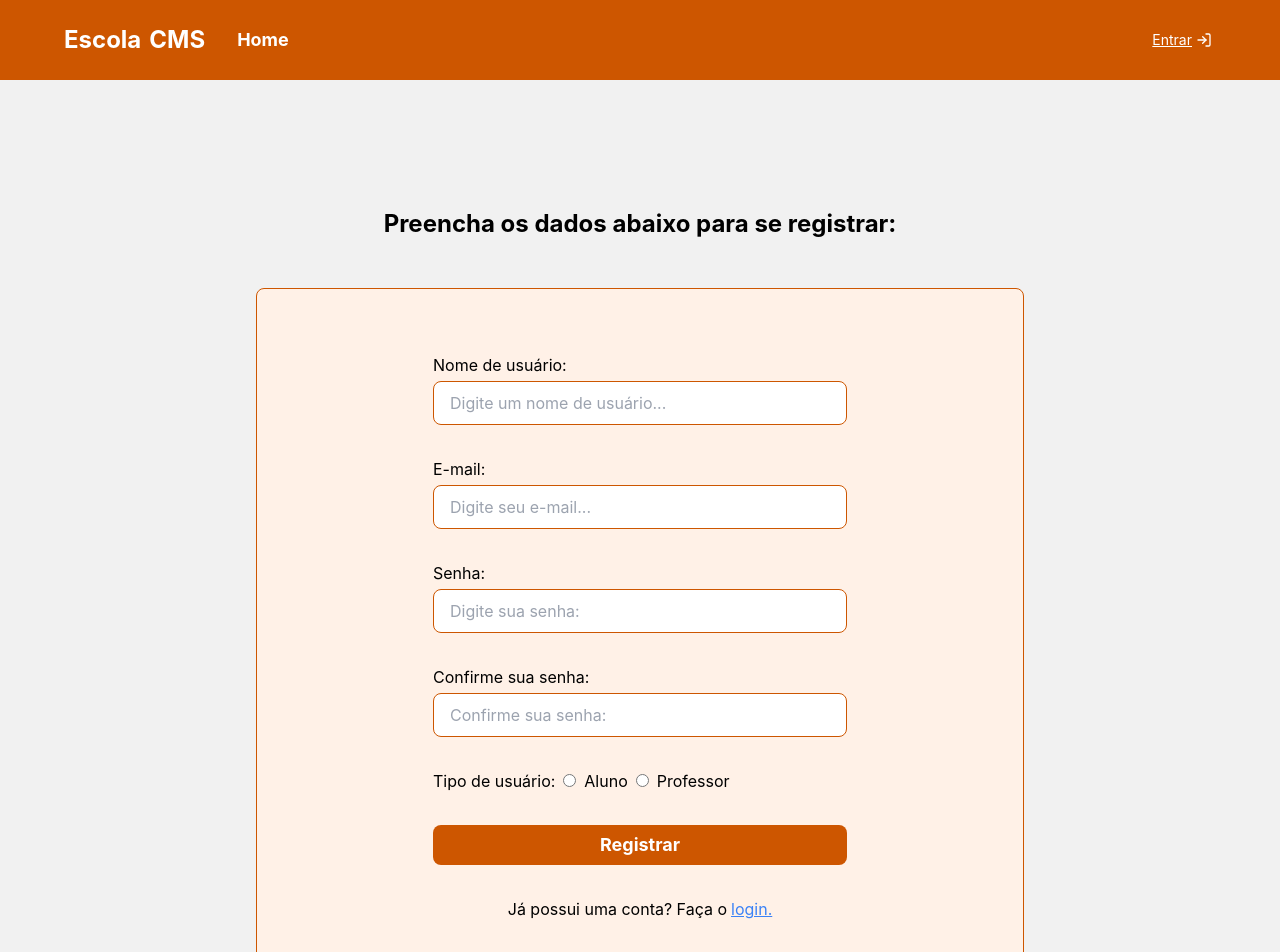
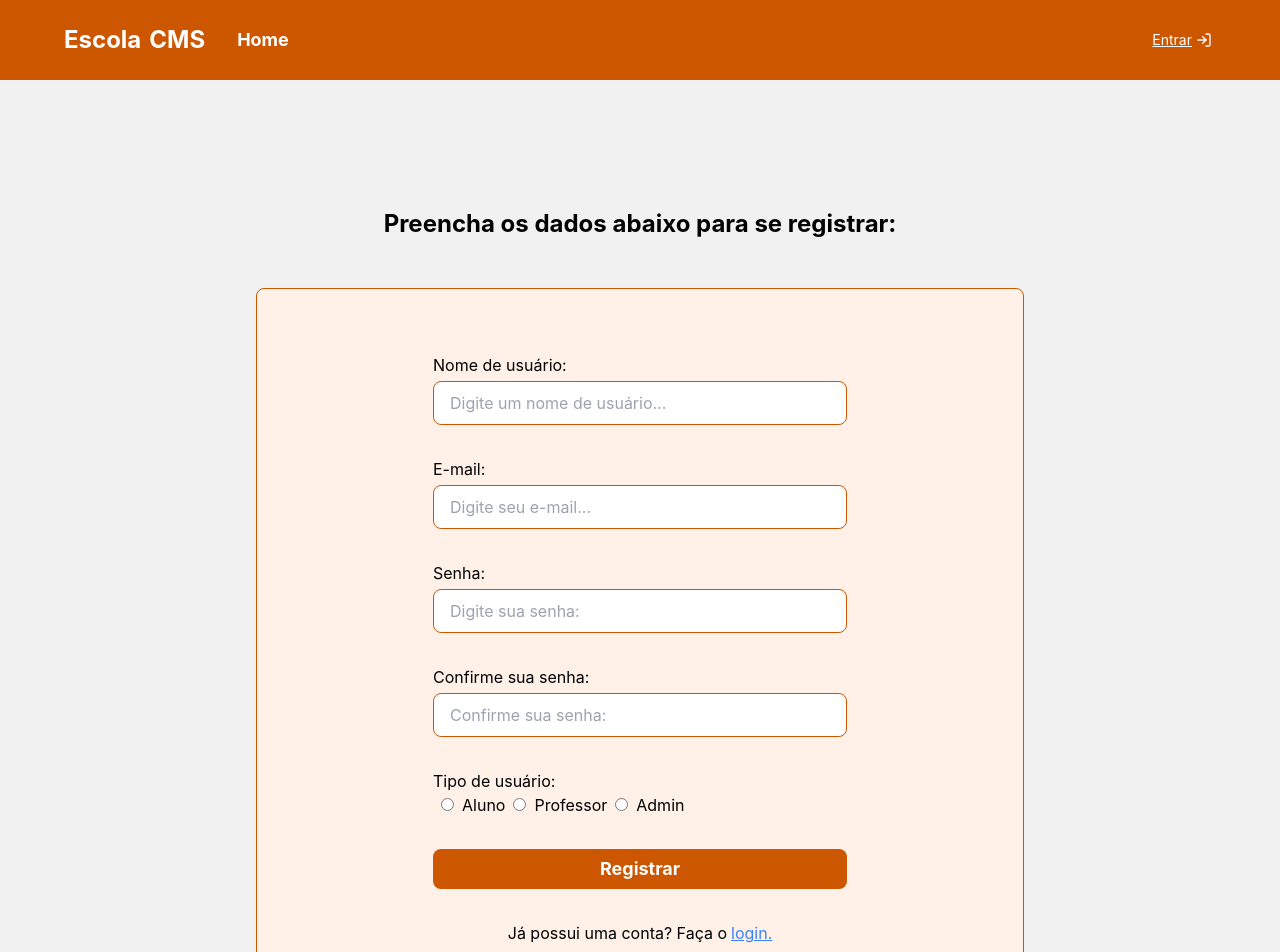
Before and after one commit to ammtsz/fiap-challenge-frontend, a Next.js app: page /signup in a window 1280 px wide. Shown: the top 952 px of the page. Built offline with nearby package versions, Linux system fonts and the light colour scheme; no server answers.

Commit message:
feat: add formik to login page + form validations feedback

```diff
--- a/src/app/globals.css
+++ b/src/app/globals.css
@@ -115,20 +115,31 @@ body {
   hover:bg-danger_hover
 }
 
-.input {
+.input_base {
   @apply
   w-full
   h-11
   min-h-11
   rounded-lg
-  border-primary
-  border
   bg-white
   px-4
   flex
   items-center
   text-primary
   font-normal
+}
+
+.input {
+  @apply
+  input_base
+  border-primary
+  border
+}
+.input_error {
+  @apply
+  input_base
+  border-2
+  border-red-500
 }
 
 input[type="search"] {
--- a/src/app/login/hooks/useLogin.tsx
+++ b/src/app/login/hooks/useLogin.tsx
@@ -1,37 +1,45 @@
 import { login } from '@/api/auth';
 import { usePostsContext, useUserContext } from '@/contexts';
 import { useRouter } from 'next/navigation';
+import { useFormik } from 'formik';
+import * as Yup from 'yup';
 import { useState } from 'react';
 
 export const useLogin = () => {
-  const [email, setEmail] = useState('');
-  const [password, setPassword] = useState('');
-
   const { loadLoggedUser } = useUserContext();
   const { searchPosts } = usePostsContext();
   const router = useRouter();
+  const [error, setError] = useState<string>('');
 
-  const handleLogin: React.FormEventHandler<HTMLFormElement> = async (
-    event
-  ) => {
-    event.preventDefault();
+  const formik = useFormik({
+    initialValues: {
+      email: '',
+      password: '',
+    },
+    validationSchema: Yup.object({
+      email: Yup.string()
+        .email('E-mail inválido')
+        .required('Campo obrigatório'),
+      password: Yup.string().required('Campo obrigatório'),
+    }),
+    validateOnChange: false,
+    validateOnBlur: false,
+    onSubmit: (values) => {
+      handleLogin(values);
+    },
+  });
 
-    const response = await login(email, password);
+  const handleLogin = async (values: { email: string; password: string }) => {
+    const response = await login(values.email, values.password);
 
     if (response.success) {
       await loadLoggedUser();
       searchPosts();
       router.push('/');
     } else {
-      console.error(response.error);
+      setError(response.error);
     }
   };
 
-  return {
-    email,
-    password,
-    handleLogin,
-    setEmail,
-    setPassword,
-  };
+  return { formik, error };
 };
--- a/src/app/login/page.tsx
+++ b/src/app/login/page.tsx
@@ -1,13 +1,18 @@
 'use client';
 
-import { Button, PageContainer, withAuth } from '@/components';
+import {
+  Button,
+  PageContainer,
+  withAuth,
+  Input,
+  Card,
+  ErrorMessage,
+} from '@/components';
 import { useLogin } from './hooks/useLogin';
-import { Input } from '@/components';
-import { Card } from '@/components';
 import Link from 'next/link';
 
 const Login = () => {
-  const { handleLogin, email, password, setEmail, setPassword } = useLogin();
+  const { formik, error } = useLogin();
 
   return (
     <PageContainer>
@@ -15,29 +20,45 @@ const Login = () => {
         Faça o login ou registre-se para continuar.
       </p>
       <Card className='px-[12vw] xl:px-44 py-16 max-w-screen-md'>
-        <form className='space-y-8 w-full max-w-md' onSubmit={handleLogin}>
+        <form
+          className='space-y-8 w-full max-w-md'
+          onSubmit={formik.handleSubmit}
+        >
           <Input
-            id='login'
+            id='email'
             label={{ text: 'E-mail:' }}
             type='text'
             placeholder='Digite o seu e-mail...'
-            value={email}
-            onChange={(e) => setEmail(e.target.value)}
+            onChange={formik.handleChange}
+            value={formik.values.email}
+            hasError={!!error}
           />
+          {formik.errors.email ? (
+            <ErrorMessage>{formik.errors.email}</ErrorMessage>
+          ) : null}
           <Input
             id='password'
             label={{ text: 'Senha:' }}
             type='password'
             placeholder='Digite a sua senha...'
-            value={password}
-            onChange={(e) => setPassword(e.target.value)}
+            onChange={formik.handleChange}
+            value={formik.values.password}
+            hasError={!!error}
           />
+          {formik.errors.password ? (
+            <ErrorMessage>{formik.errors.password}</ErrorMessage>
+          ) : null}
+          <div>
             <Button
               className='bg-primary text-white w-full p-2 rounded-md'
               type='submit'
             >
               Entrar
             </Button>
+            {error && (
+              <ErrorMessage className='font-bold'>{error}</ErrorMessage>
+            )}
+          </div>
           <p className='block text-center'>
             Não possui uma conta?
             <span>
--- a/src/app/signup/page.tsx
+++ b/src/app/signup/page.tsx
@@ -1,41 +1,53 @@
 'use client';
 
-import { Button, Card, Input, PageContainer } from '@/components';
-import { InputRadio } from '@/components/InputRadio';
+import {
+  Button,
+  Card,
+  Input,
+  PageContainer,
+  InputRadio,
+  ErrorMessage,
+} from '@/components';
 import { useFormik } from 'formik';
-import { ErrorMessage } from '@/components/ErrorMessage';
 import Link from 'next/link';
 import * as Yup from 'yup';
 import { useRouter } from 'next/navigation';
 import { createUser } from '@/api/user';
+import { useState } from 'react';
 
 const Signup = () => {
-
+  const [error, setError] = useState('');
   const router = useRouter();
 
   const validationSchema = Yup.object().shape({
     username: Yup.string().required('Este campo é obrigatório.'),
-    email: Yup.string().email('E-mail inválido').required('Este campo é obrigatório.'),
+    email: Yup.string()
+      .email('E-mail inválido')
+      .required('Este campo é obrigatório.'),
     password: Yup.string().required('Este campo é obrigatório.'),
-    confirmPassword: Yup.string().required('Este campo é obrigatório').oneOf([Yup.ref('password')], 'As senhas precisam ser iguais.'),
-    role: Yup.string().required('Você precisa escolher entre Aluno ou Professor.')
-  })
+    confirmPassword: Yup.string()
+      .required('Este campo é obrigatório')
+      .oneOf([Yup.ref('password')], 'As senhas precisam ser iguais.'),
+    role: Yup.string().required('Campo obrigatório. Selecione uma opção.'),
+  });
 
   const submitFormData = async (values: {
-    username: string,
-    email: string,
-    password: string,
-    confirmPassword: string,
-    role: string
+    username: string;
+    email: string;
+    password: string;
+    confirmPassword: string;
+    role: string;
   }) => {
     const response = await createUser(values);
     if (response.success) {
       alert('Usuário criado com sucesso!');
       router.push('/');
     } else {
-      alert(response.error);
+      setError(
+        response.error || 'Erro ao cadastrar o usuário. Tente novamente.'
+      );
     }
-  }
+  };
 
   const formik = useFormik({
     initialValues: {
@@ -43,15 +55,16 @@ const Signup = () => {
       email: '',
       password: '',
       confirmPassword: '',
-      role: ''
+      role: '',
     },
     validationSchema,
-    onSubmit: values => {
+    validateOnChange: false,
+    validateOnBlur: false,
+    onSubmit: (values) => {
       console.log(JSON.stringify(values, null, 2));
       submitFormData(values);
-    }
-  })
-
+    },
+  });
 
   return (
     <PageContainer>
@@ -59,7 +72,11 @@ const Signup = () => {
         Preencha os dados abaixo para se registrar:
       </p>
       <Card className='px-[12vw] xl:px-44 py-16 max-w-screen-md'>
-        <form className='space-y-8 w-full max-w-md' onSubmit={formik.handleSubmit} method="post">
+        <form
+          className='space-y-8 w-full max-w-md'
+          onSubmit={formik.handleSubmit}
+          method='post'
+        >
           <Input
             id='username'
             name='username'
@@ -69,11 +86,11 @@ const Signup = () => {
             value={formik.values.username}
             onChange={formik.handleChange}
             onBlur={formik.handleBlur}
+            hasError={!!error || !!formik.errors.username}
           />
-          {formik.errors.username ?
-            <ErrorMessage>{formik.errors.username}</ErrorMessage> :
-            null
-          }
+          {formik.errors.username ? (
+            <ErrorMessage>{formik.errors.username}</ErrorMessage>
+          ) : null}
           <Input
             id='email'
             name='email'
@@ -83,11 +100,11 @@ const Signup = () => {
             value={formik.values.email}
             onChange={formik.handleChange}
             onBlur={formik.handleBlur}
+            hasError={!!error || !!formik.errors.email}
           />
-          {formik.errors.email ?
-            <ErrorMessage>{formik.errors.email}</ErrorMessage> :
-            null
-          }
+          {formik.errors.email ? (
+            <ErrorMessage>{formik.errors.email}</ErrorMessage>
+          ) : null}
           <Input
             id='password'
             name='password'
@@ -97,11 +114,11 @@ const Signup = () => {
             value={formik.values.password}
             onChange={formik.handleChange}
             onBlur={formik.handleBlur}
+            hasError={!!formik.errors.password}
           />
-          {formik.errors.password ?
-            <ErrorMessage>{formik.errors.password}</ErrorMessage> :
-            null
-          }
+          {formik.errors.password ? (
+            <ErrorMessage>{formik.errors.password}</ErrorMessage>
+          ) : null}
           <Input
             id='confirmPassword'
             name='confirmPassword'
@@ -111,30 +128,49 @@ const Signup = () => {
             value={formik.values.confirmPassword}
             onChange={formik.handleChange}
             onBlur={formik.handleBlur}
+            hasError={!!formik.errors.confirmPassword}
           />
-          {formik.errors.confirmPassword ?
-            <ErrorMessage>{formik.errors.confirmPassword}</ErrorMessage> :
-            null
-          }
+          {formik.errors.confirmPassword ? (
+            <ErrorMessage>{formik.errors.confirmPassword}</ErrorMessage>
+          ) : null}
 
-            <fieldset id="role" onChange={formik.handleChange} onBlur={formik.handleBlur}>
-            Tipo de usuário:
-            <InputRadio id="student" name="role" value="student" label="Aluno" />
-            <InputRadio id="teacher" name="role" value="teacher" label="Professor" />
-            {formik.errors.role ?
-            <ErrorMessage><br />{formik.errors.role}</ErrorMessage> :
-            null
-            }
-
+          <fieldset
+            id='role'
+            onChange={formik.handleChange}
+            onBlur={formik.handleBlur}
+          >
+            <p>Tipo de usuário:</p>
+            <InputRadio
+              id='student'
+              name='role'
+              value='student'
+              label='Aluno'
+            />
+            <InputRadio
+              id='teacher'
+              name='role'
+              value='teacher'
+              label='Professor'
+            />
+            <InputRadio id='admin' name='role' value='admin' label='Admin' />
+            {formik.errors.role ? (
+              <ErrorMessage>
+                <br />
+                {formik.errors.role}
+              </ErrorMessage>
+            ) : null}
           </fieldset>
-
-
+          <div>
             <Button
               className='bg-primary text-white w-full p-2 rounded-md'
               type='submit'
             >
               Registrar
             </Button>
+            {error && (
+              <ErrorMessage className='font-bold'>{error}</ErrorMessage>
+            )}
+          </div>
           <p className='block text-center'>
             Já possui uma conta? Faça o
             <span>
--- a/src/components/Input/index.tsx
+++ b/src/components/Input/index.tsx
@@ -9,6 +9,7 @@ interface InputProps extends React.ComponentProps<'input'> {
   type?: string;
   id: string;
   placeholder?: string;
+  hasError?: boolean;
 }
 
 export const Input: React.FC<InputProps> = ({
@@ -18,6 +19,7 @@ export const Input: React.FC<InputProps> = ({
   label,
   placeholder,
   value,
+  hasError,
   ...props
 }) => {
   return (
@@ -27,7 +29,7 @@ export const Input: React.FC<InputProps> = ({
         id={id}
         name={id}
         type={type}
-        className='input'
+        className={hasError ? 'input_error' : 'input'}
         placeholder={placeholder}
         value={value}
         {...props}
```
Also changed, not shown: src/components/ErrorMessage/index.tsx (+10 -8 lines). Lines whose indentation alone changed are shown as unchanged.
